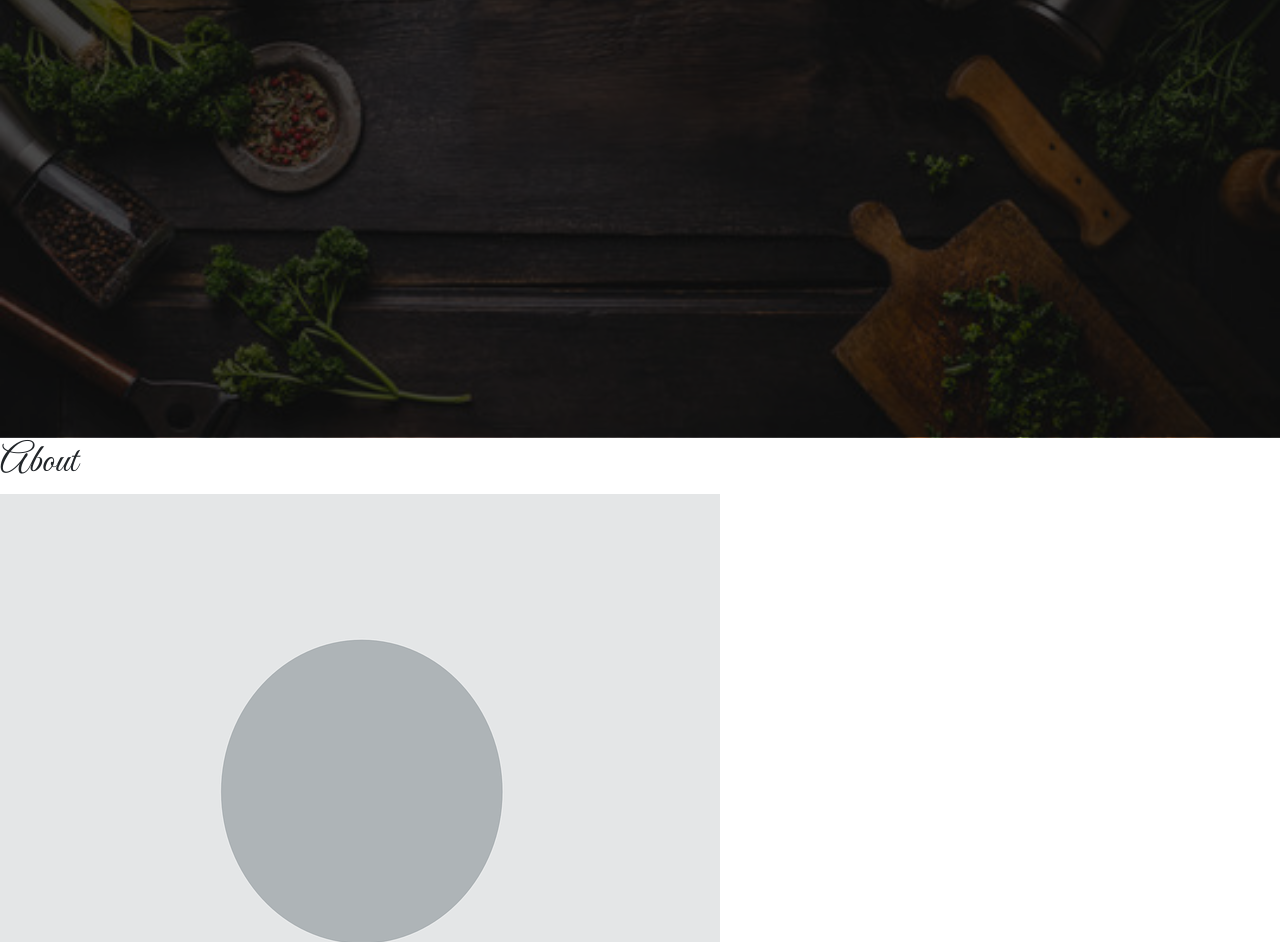
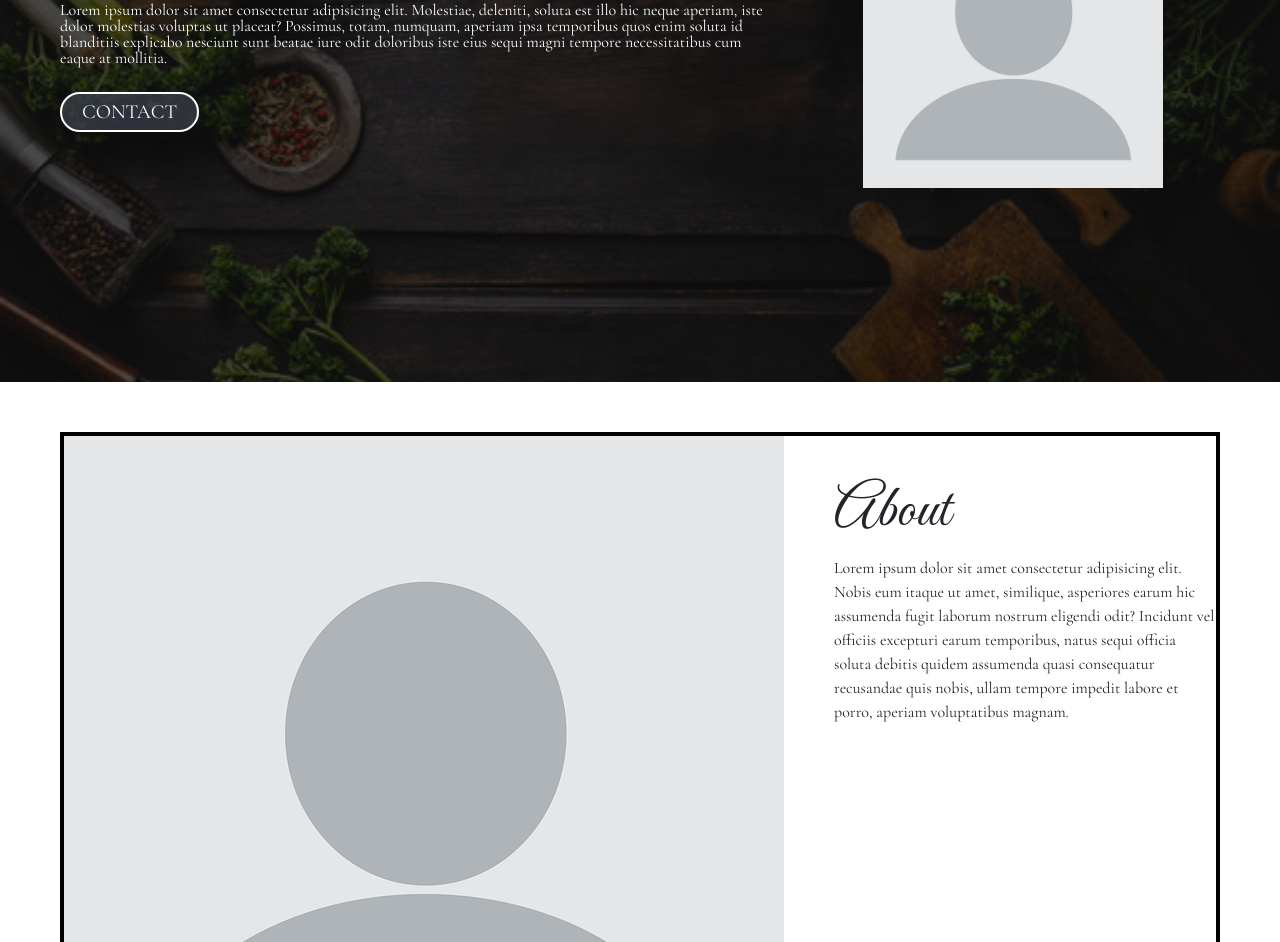
Before and after one commit to grantharper007/CapstoneWebsite, a plain HTML site: page index.html in a window 1280 px wide. Shown: the part 418-1360 px from the top of the page. Drawn offline with nearby package versions, Linux system fonts and the light colour scheme.

Commit message:
reseting computer

```diff
--- a/index.html
+++ b/index.html
@@ -35,7 +35,7 @@
           <span class="navbar-toggler-icon"></span>
         </button>
         <div class="collapse navbar-collapse" id="navbarSupportedContent">
-          <ul class="navbar-nav me-auto mb-2 mb-lg-0">
+          <ul class="navbar-nav ms-auto mb-2 mb-lg-0">
             <li class="nav-item">
               <a class="nav-link active" aria-current="page" href="#">Home</a>
             </li>
@@ -59,7 +59,7 @@
   <section id="openingScreen">
       <div id="cover"></div>
       <div id="content">
-        <h1>Chef</h1>
+        <img src="profilePic.webp" alt="pic of Chef">
         <h2>Marco Bellissimo</h2>
 
         <!-- *** CHANGE WORDS LATER *** -->
@@ -67,25 +67,27 @@
           aperiam, iste dolor molestias voluptas ut placeat? Possimus, totam, numquam, aperiam ipsa temporibus quos enim
           soluta id blanditiis explicabo nesciunt sunt beatae iure odit doloribus iste eius sequi magni tempore
           necessitatibus cum eaque at mollitia.</p>
-        <a href="#contact">Contact</a>
+        <a id="contact" href="#contact">Contact</a>
       </div>
   </section>
   <section id="about">
+    <img src="profilePic.webp" alt="pic of Chef">
+    <div class="aboutInfo">
     <h1>About</h1>
-    <img src="profilePic.webp" alt="pic of Chef">
     <p>Lorem ipsum dolor sit amet consectetur adipisicing elit. Nobis eum itaque ut amet, similique, asperiores earum
       hic assumenda fugit laborum nostrum eligendi odit? Incidunt vel officiis excepturi earum temporibus, natus sequi
       officia soluta debitis quidem assumenda quasi consequatur recusandae quis nobis, ullam tempore impedit labore et
       porro, aperiam voluptatibus magnam.</p>
+    </div>
   </section>
 
   <section id="gallery">
     <h1>Gallery</h1>
+    <img src="" alt=""> -->
     <!-- <img src="" alt=""> -->
     <!-- <img src="" alt=""> -->
     <!-- <img src="" alt=""> -->
-    <!-- <img src="" alt=""> -->
-    <!-- <img src="" alt=""> -->
+    <!-- <img src="" alt="">
   </section>
 
   <section id="reviews">
--- a/style.css
+++ b/style.css
@@ -33,9 +33,14 @@ h1{
    font-family: 'Great Vibes', cursive;
 }
 
+/* Nav Bar formatting */
+ul {
+    padding-right: 5px;
+}
+
 /* Opening Screen Formatting */
 #openingScreen{
-    height: 100vh;
+    height: 93vh;
     display: flex;
     flex-direction: column;
     background-image: url(bgPic.jpeg);
@@ -44,7 +49,7 @@ h1{
 }
 
 #cover{
-    margin-top: 55px;
+    z-index: 2;
     width: 100%;
     height: 100%;
     position: absolute;
@@ -53,8 +58,93 @@ h1{
     background-color: rgba(0, 0, 0, .7);
 }
 
+nav{
+    z-index: 3;
+}
+
 #content {
+    margin: 0 60px;
     color: white;
     text-align: left;
     z-index: 2;
+    margin-top: 250px;
+    line-height: 1;
+    column-gap: 90px;
+    display: grid;
+    grid-template-columns: 2fr 1fr;
+    grid-template-rows: 4;
+    grid-row-gap: 10px;
 }
+
+
+#content h2 {
+    font-size: 80px;
+    grid-row-start: 1;
+    grid-column-start: 1;
+}
+
+#content p {
+    grid-row-start: 2;
+    grid-column-start: 1;
+    text-overflow: wrap;
+}
+
+#contact {
+    border: 2px solid white;
+    padding: 8px 20px;
+    width: fit-content;
+    background-color: #4b516388;
+    color: white;
+    font-size: 20px;
+    border-radius: 20px;
+    text-decoration: none;
+    text-transform: uppercase;
+    grid-column-start: 1;
+    grid-row-start: 3;
+}
+
+#contact:hover{
+    color: #0082C6;
+    transform: scale(1.05);
+
+}
+
+#content img {
+    width: 300px;
+    height: 300px;
+    display: inline;
+    margin-right: 0;
+    grid-column-start: 2;
+    grid-row-start: 1;
+    grid-row-end: 5;
+}
+
+/* ABOUT SECTION FORMATTING */
+#about{
+    display: grid;
+    border:  4px solid black;
+    margin: 0 60px;
+    margin-top: 50px;
+    grid-template-columns: 1fr 2fr;
+    grid-column-gap: 50px;
+}
+
+#about #aboutInfo{
+    grid-column-start: 2;
+}
+
+#aboutInfo p{
+    padding-top: 30px;
+}
+
+.aboutInfo h1{
+    align-items: auto;
+    padding-top: 40px;
+    font-size: 60px;
+}
+
+#about img{
+    grid-row-start: 1;
+}
+
+/* GALLERY FORMATTING */
```
